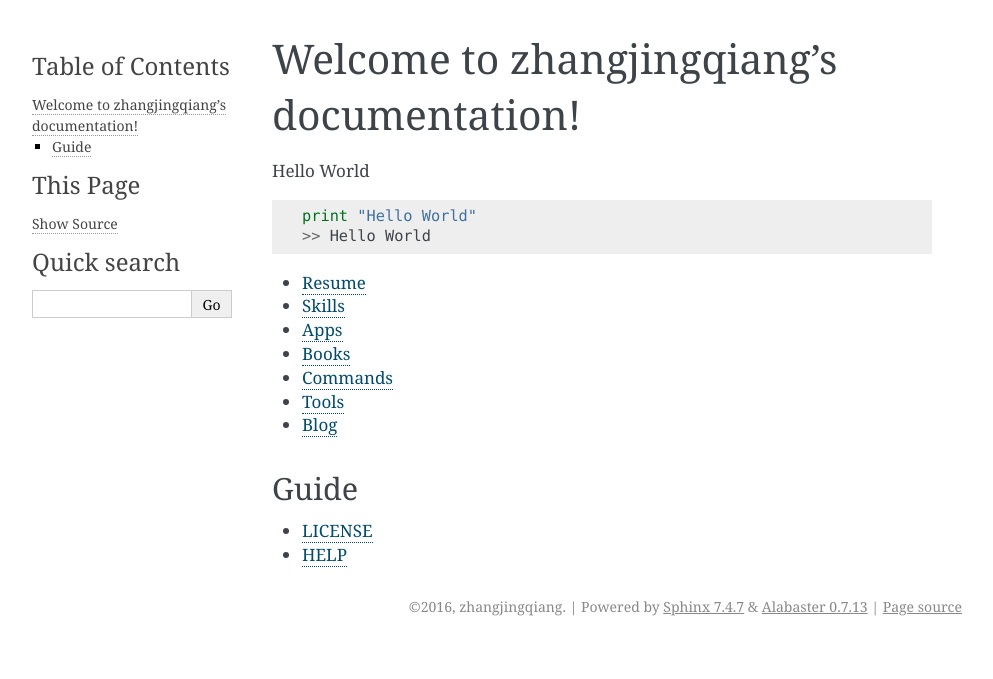
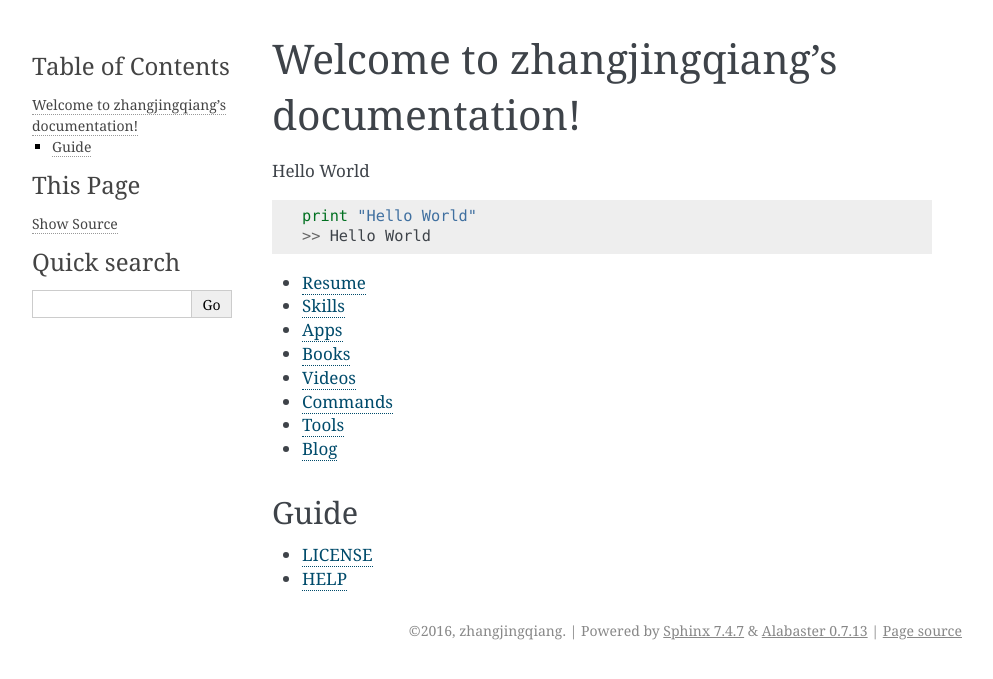
Before and after one commit to zhangjingqiang/zhangjingqiang-readthedocs, a Sphinx documentation site: the page built from docs/source/index.rst, in a window 1280 px wide. Shown: the top 679 px of the page, without its empty margins (148-1141 px from the left). Built offline with Sphinx 7.4.7, drawn with Linux system fonts in a browser that asks for light colours.

Commit message:
Update index.rst

```diff
--- a/docs/source/index.rst
+++ b/docs/source/index.rst
@@ -10,6 +10,7 @@ Hello World ::
 * `Skills`_
 * `Apps`_
 * `Books`_
+* `Videos`_
 * `Commands`_
 * `Tools`_
 * `Blog`_
@@ -18,6 +19,7 @@ Hello World ::
 .. _Skills: http://qiang-skills.herokuapp.com
 .. _Apps: http://qiang-apps.herokuapp.com
 .. _Books: http://qiang-books.herokuapp.com
+.. _Videos: http://qiang-videos.herokuapp.com
 .. _Commands: http://qiang-commands.herokuapp.com
 .. _Tools: http://qiang-tools.herokuapp.com
 .. _Blog: http://qiang-blog.herokuapp.com
```
